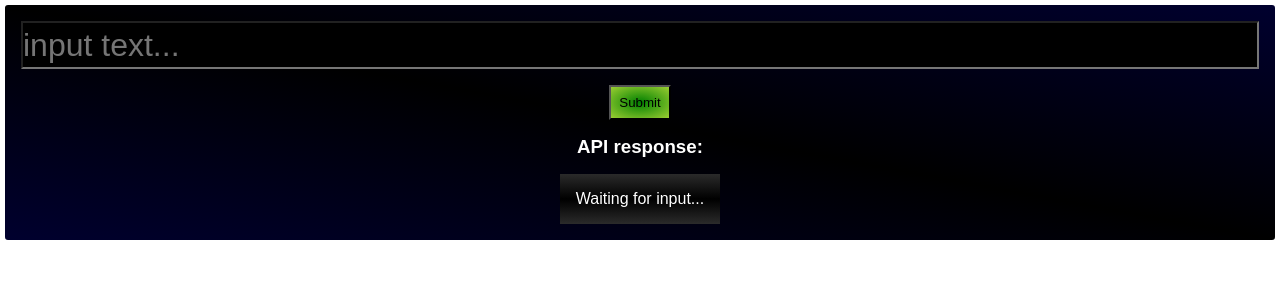
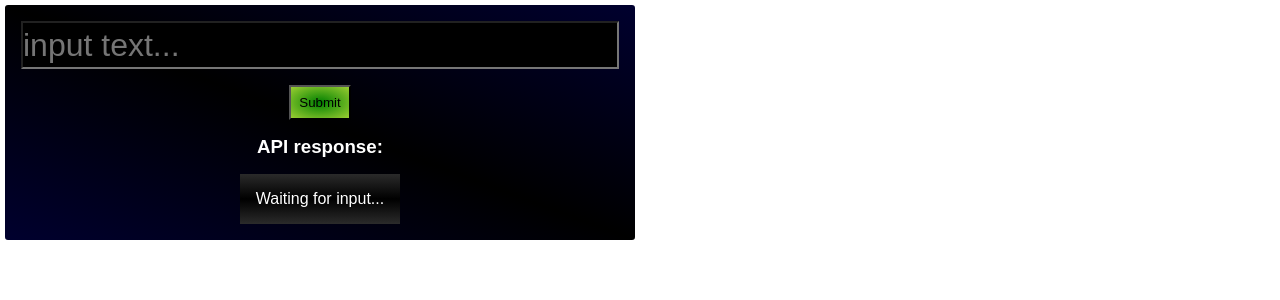
Before and after one commit to hemingus/ai-dashboard, a Next.js app: page / in a window 1280 px wide. Shown: the top 300 px of the page. Built offline with nearby package versions, Linux system fonts and the light colour scheme.

Commit message:
style: OpenAItest-container media queries

```diff
--- a/src/app/components/OpenAI/OpenAItest.css
+++ b/src/app/components/OpenAI/OpenAItest.css
@@ -14,7 +14,13 @@
 
 @media (min-width: 600px) {
     .openAItest-container {
-        grid-column: span 6;
+        width: 80%;
+    }
+}
+
+@media (min-width: 1080px) {
+    .openAItest-container {
+        width: 50%;
     }
 }
 
```
